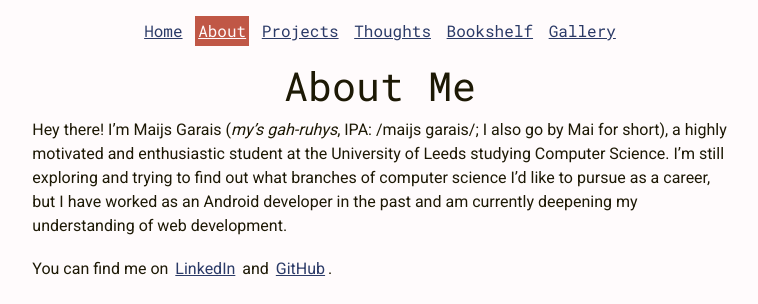
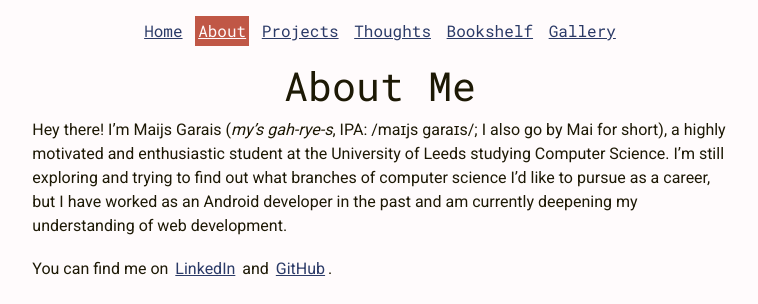
Before and after one commit to mai-soup/mai-soup.github.io, a Jekyll site: the page built from about.md, in a window 1280 px wide. Shown: the top 304 px of the page, without its empty margins (260-1018 px from the left). Built offline with Jekyll 4.4.1, drawn with Linux system fonts in a browser that asks for light colours.

Commit message:
fix ipa pronunciation

```diff
--- a/about.md
+++ b/about.md
@@ -1,9 +1,10 @@
 ---
 title: About Me
 ---
+
 # About Me
 
-Hey there! I'm Maijs Garais (_my's gah-ruhys_, IPA: /maijs garais/; I also go by Mai for short), a highly motivated and enthusiastic student at the University of Leeds studying Computer Science. I'm still exploring and trying to find out what branches of computer science I'd like to pursue as a career, but I have worked as an Android developer in the past and am currently deepening my understanding of web development.
+Hey there! I'm Maijs Garais (_my's gah-rye-s_, IPA: /maɪjs garaɪs/; I also go by Mai for short), a highly motivated and enthusiastic student at the University of Leeds studying Computer Science. I'm still exploring and trying to find out what branches of computer science I'd like to pursue as a career, but I have worked as an Android developer in the past and am currently deepening my understanding of web development.
 
 You can find me on [LinkedIn](https://www.linkedin.com/in/maijs-garais/) and [GitHub](https://github.com/mai-soup).
 
@@ -11,4 +12,4 @@ You can find me on [LinkedIn](https://www.linkedin.com/in/maijs-garais/) and [Gi
 
 This site is powered by [Jekyll](https://jekyllrb.com/), a static website generator. The CSS is [Bootstrap](https://getbootstrap.com/) v5.0, with a few tweaks by me.
 
-The coding and writing is done on [VS Code](https://code.visualstudio.com/). Landing page photo shot on a [Zenit](https://en.wikipedia.org/wiki/Zenit_(camera)).
+The coding and writing is done on [VS Code](https://code.visualstudio.com/). Landing page photo shot on a [Zenit](<https://en.wikipedia.org/wiki/Zenit_(camera)>).
```
Also changed, not shown: 2 other files.
